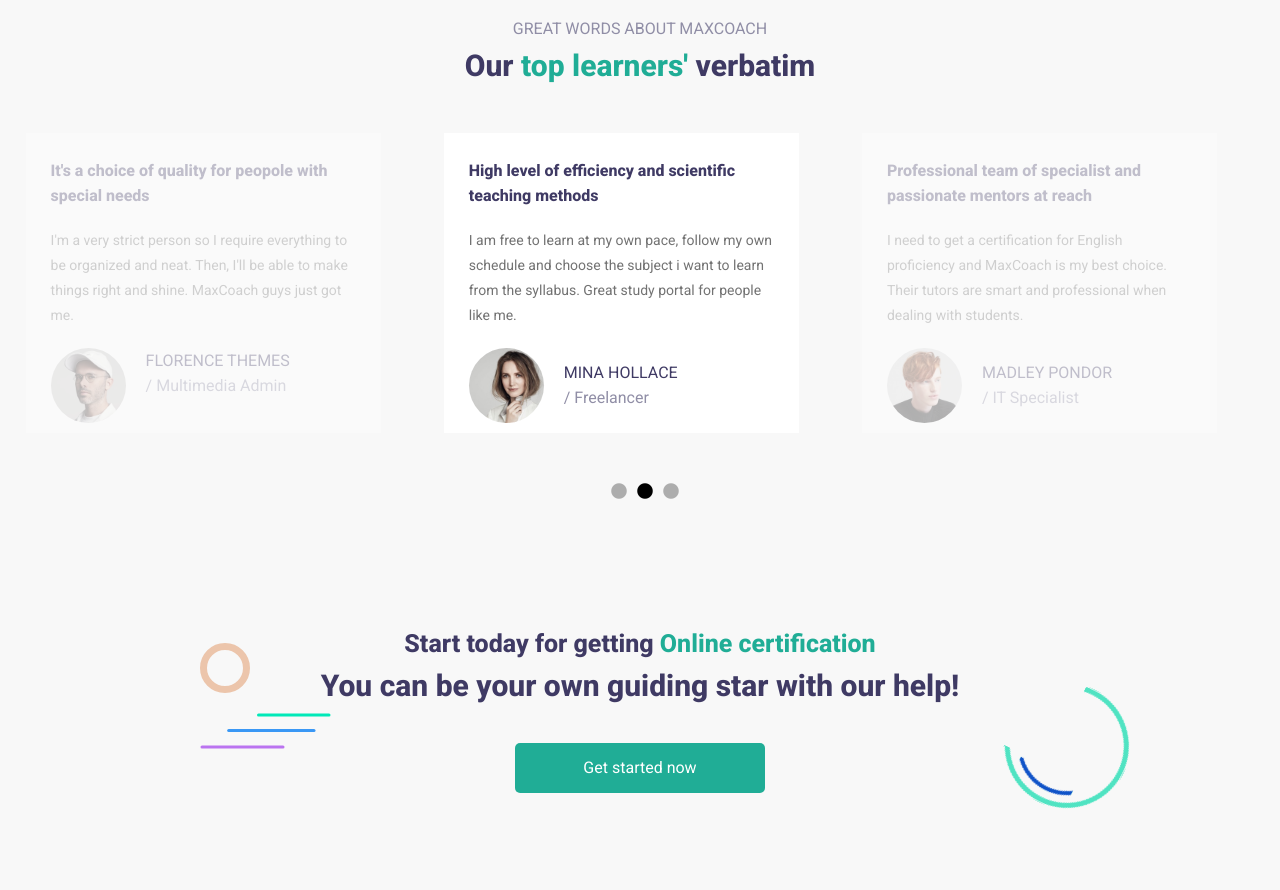
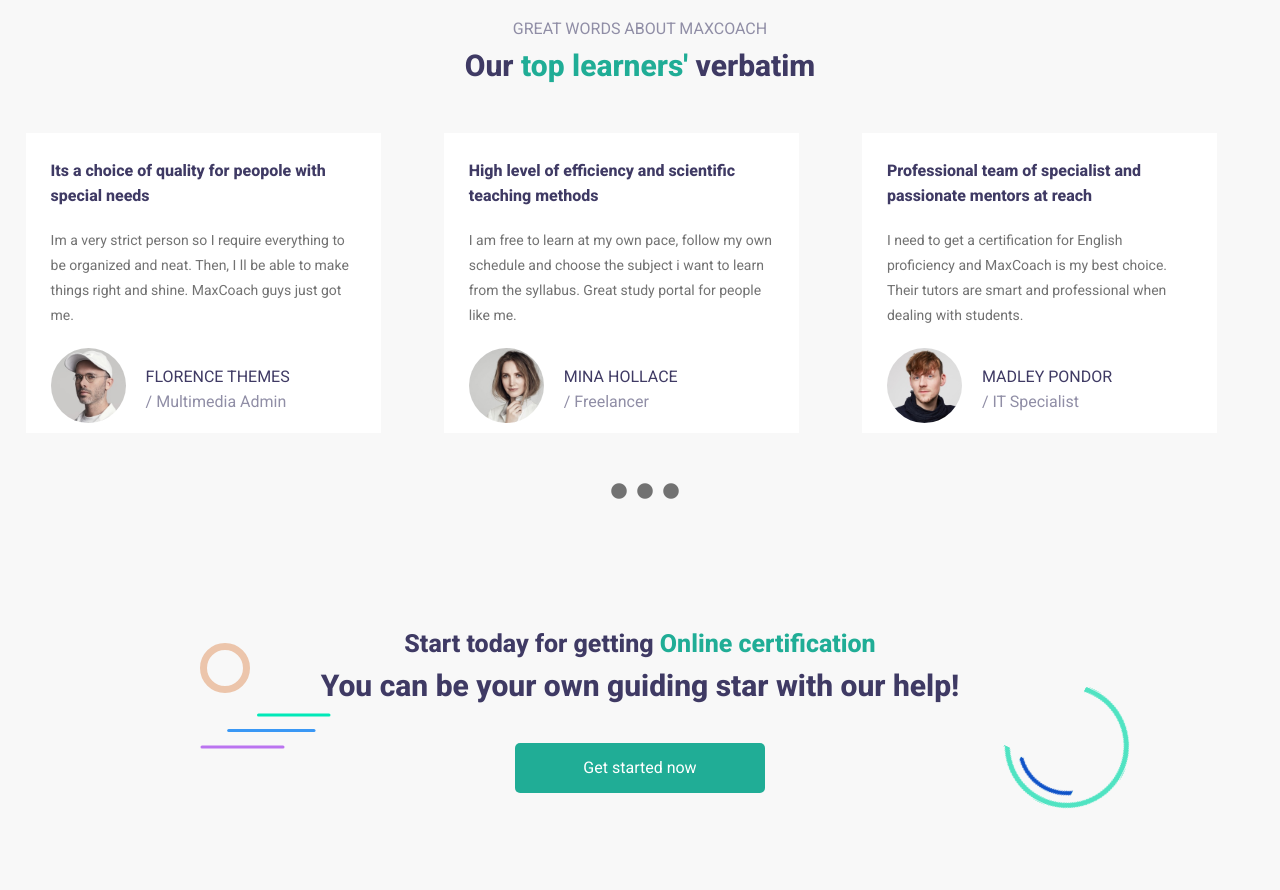
Before and after one commit to Bix94/proj-html-vuejs, a plain HTML site: page index.html in a window 1280 px wide. Shown: the part 3400-4290 px from the top of the page. Drawn offline with nearby package versions, Linux system fonts and the light colour scheme.

Commit message:
rewiew e consegna es

```diff
--- a/index.html
+++ b/index.html
@@ -107,7 +107,7 @@
             <div v-for="corso in corsi" class="corsi mgt_40">
               <!-- 1o BOX-->
               <div class="corso row aic">
-                <div class="sfondo">
+                <div class="sfondo ">
                   <img :src=" 'img/' + corso.immagine + '.jpg' " alt="">
                 </div>
                 <div class="box dx column ais pdr_20 pdl_10">
@@ -218,55 +218,26 @@
           <!-- SLIDER ROW DA 3 AL 30% + MARGIN -->
           <div class="slider row aic">
             <!-- 1o SLIDE -->
-            <div class="slide column opa">
+            <div v-for="learn in learners" class="slide column">
               <!-- h4+p  -->
-              <h4 class="darkb">It's a choice of quality for peopole with special needs</h4>
-              <p class="grey mgt_20">I'm a very strict person so I require everything to be organized and neat. Then, I'll be able to make things right and shine. MaxCoach guys just got me.</p>
+              <h4 class="darkb">{{learn.titolo}}</h4>
+              <p class="grey mgt_20">{{learn.paragrafo}}</p>
               <div class="testimonial mgt_20 row">
-                <div class="test sinistra mgr_20">
-                </div>
-                <!-- testimonial -->
-                <div class="column">
-                  <span class="up darkb">Florence themes</span>
-                  <span class="lightgrey"> / Multimedia Admin</span>
-                </div>
-              </div>
-            </div>
-            <!-- 2o SLIDE -->
-            <div class="slide column">
-                  <!-- h4+p  -->
-              <h4 class="darkb">High level of efficiency and scientific teaching methods</h4>
-              <p class="grey mgt_20">I am free to learn at my own pace, follow my own schedule and choose the subject i want to learn from the syllabus. Great study portal for people like me.</p>
-              <div class="testimonial mgt_20 row">
-                <div class="test centrale mgr_20">
+                <div class="mgr_20 ">
+                  <img class="test" :src=" 'img/' + learn.immagine + '.jpg' " alt="">
                 </div>
                 <!-- testimonial -->
                 <div class="column jcc">
-                  <span class="up darkb">Mina Hollace</span>
-                  <span class="lightgrey"> / Freelancer</span>
-                </div>
-              </div>
-            </div>
-            <!-- 3o SLIDE -->
-            <div class="slide column opa">
-                  <!-- h4+p  -->
-              <h4 class="darkb">Professional team of specialist and passionate mentors at reach</h4>
-              <p class="grey mgt_20">I need to get a certification for English proficiency and MaxCoach is my best choice. Their tutors are smart and professional when dealing with students.</p>
-              <div class="testimonial mgt_20 row">
-                <div class="test destra mgr_20">
-                </div>
-                <!-- testimonial -->
-                <div class="column jcc">
-                  <span class="up darkb">Madley Pondor</span>
-                  <span class="lightgrey"> / IT Specialist</span>
+                  <span class="up darkb">{{learn.nome}}</span>
+                  <span class="lightgrey"> {{learn.lavoro}}</span>
                 </div>
               </div>
             </div>
           </div>
-          <div class="circle row centro jcc">
-            <i class="fas fa-circle opa"></i>
+          <div class="circle row centro jcc grey">
             <i class="fas fa-circle"></i>
-            <i class="fas fa-circle opa"></i>
+            <i class="fas fa-circle"></i>
+            <i class="fas fa-circle"></i>
           </div>
            <!-- / SLIDER -->
           <div class="certification centro tac">
--- a/js/script.js
+++ b/js/script.js
@@ -5,6 +5,30 @@ var app = new Vue({
     explore: ['Start here','Success story','Blog','Courses','About us','Contact us'],
     information: ['Membership','Purchase guide','Privacy policy','Terms of services'],
     social: ['facebook-square', 'twitter' , 'instagram' , 'linkedin'],
+    learners:
+    [
+      {
+        titolo: 'Its a choice of quality for peopole with special needs',
+        paragrafo: 'Im a very strict person so I require everything to be organized and neat. Then, I ll be able to make things right and shine. MaxCoach guys just got me.',
+        immagine: 'testimonial-avata-03',
+        nome: 'Florence themes',
+        lavoro: ' / Multimedia Admin',
+      },
+      {
+        titolo: 'High level of efficiency and scientific teaching methods',
+        paragrafo: 'I am free to learn at my own pace, follow my own schedule and choose the subject i want to learn from the syllabus. Great study portal for people like me.',
+        immagine: 'testimonial-avata-02',
+        nome: 'Mina Hollace',
+        lavoro: '/ Freelancer',
+      },
+      {
+        titolo: 'Professional team of specialist and passionate mentors at reach',
+        paragrafo: 'I need to get a certification for English proficiency and MaxCoach is my best choice. Their tutors are smart and professional when dealing with students.',
+        immagine: 'testimonial-avata-04',
+        nome: 'Madley Pondor',
+        lavoro: '/ IT Specialist',
+      }
+    ],
     address:
     [
     {
```
